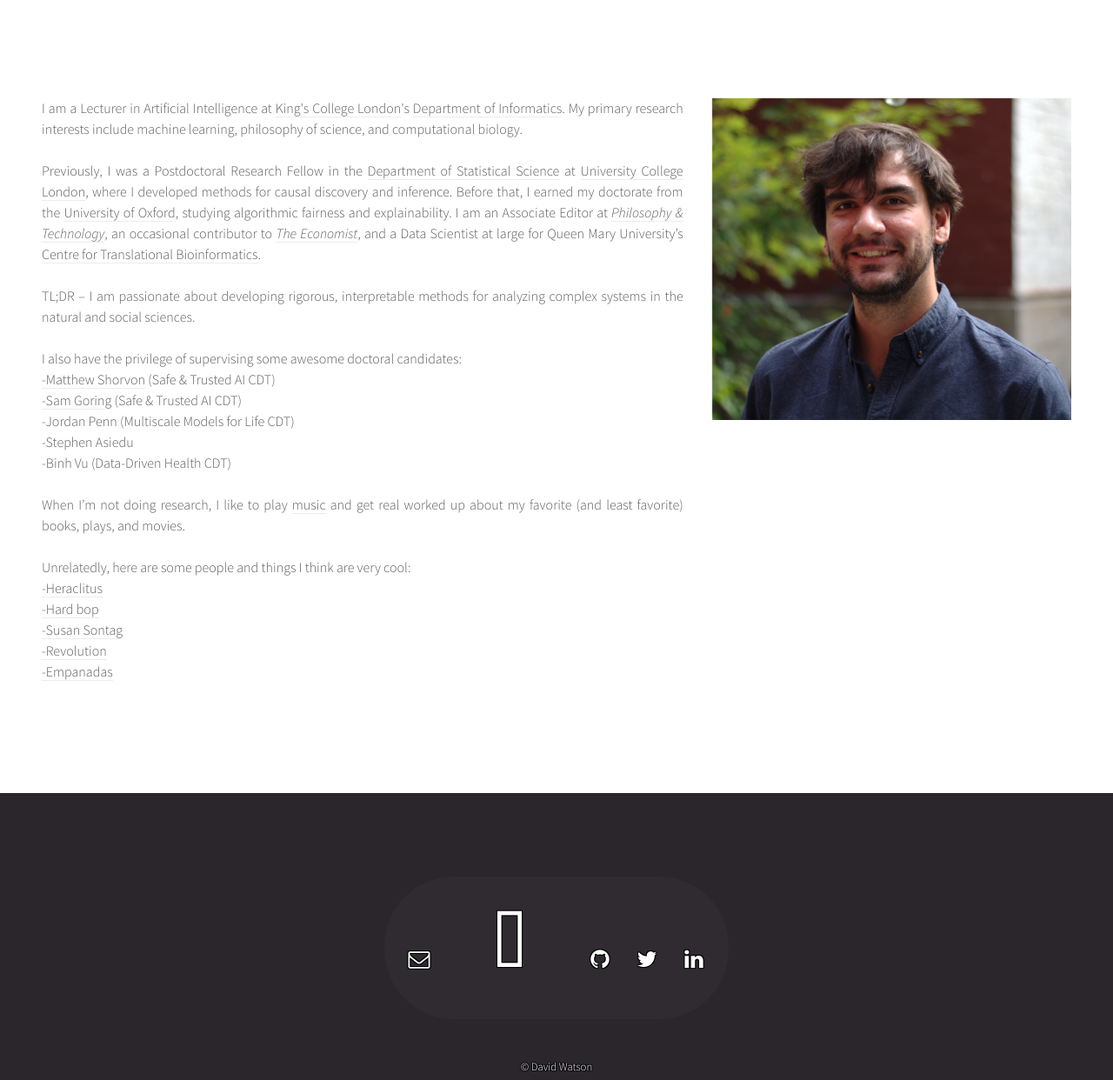
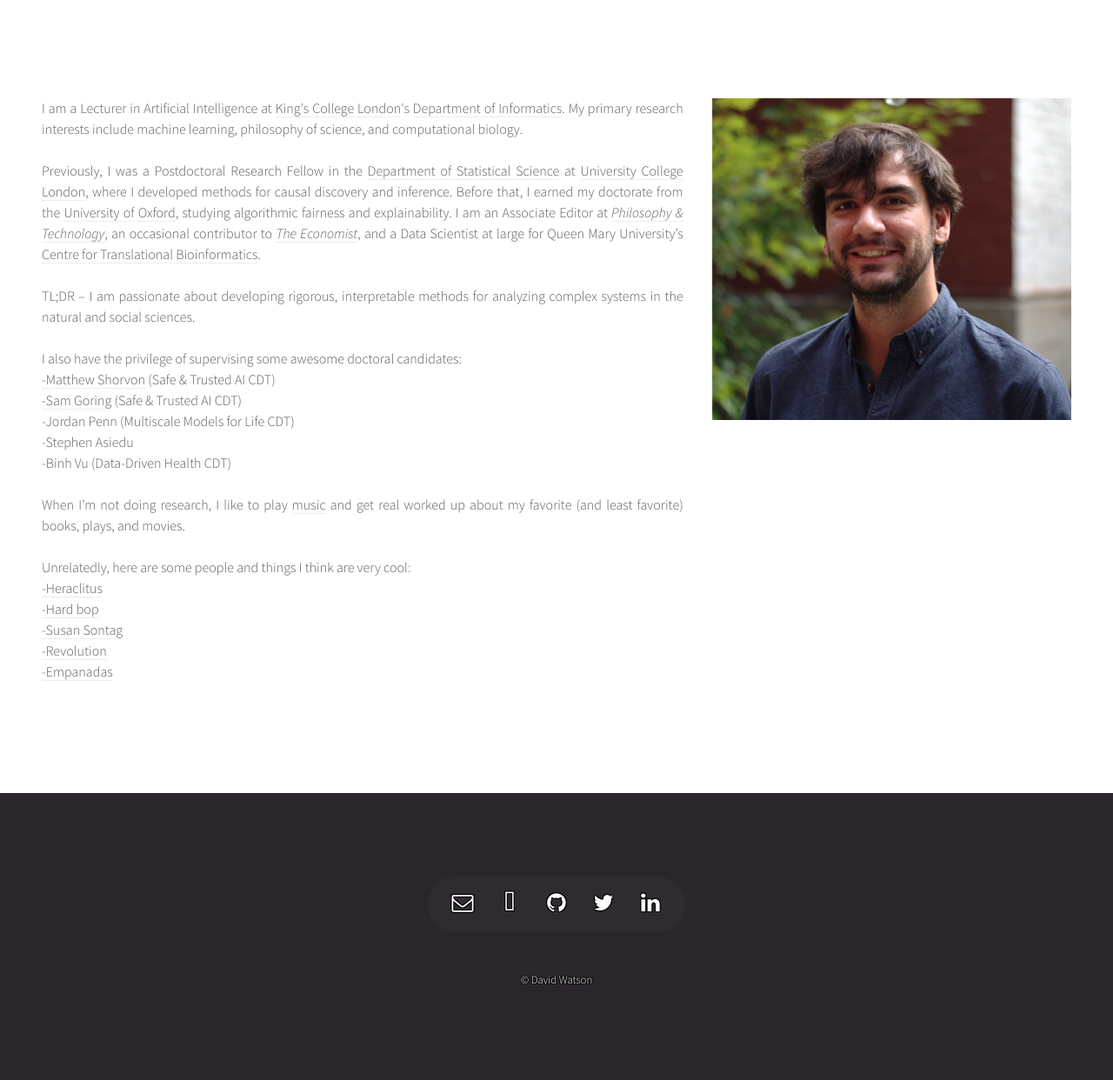
Before and after one commit to dswatson/dswatson.github.io, a Jekyll site: the page built from index.html, in a window 1280 px wide. Shown: the part 240-1482 px from the top of the page at 87% size. Built offline with Jekyll 4.4.1, drawn with Linux system fonts in a browser that asks for light colours; some web fonts are replaced; a style sheet for code colours, icons or effects is not loaded; grey boxes are pictures that could not be loaded.

Commit message:
normalsize

```diff
--- a/_includes/footer.html
+++ b/_includes/footer.html
@@ -12,7 +12,7 @@
           </header> -->
           <ul class="icons">
             <li><a href="#email" class="icon fa-envelope-o"><span class="label">Email</span></a></li>
-            <li><a href="https://scholar.google.com/citations?user=BAHkyk8AAAAJ" class="icon ai ai-google-scholar-square ai-3x" target="_blank" rel="nofollow"><span class="label">GoogleScholar</span></a></li>
+            <li><a href="https://scholar.google.com/citations?user=BAHkyk8AAAAJ" class="icon ai ai-google-scholar" target="_blank" rel="nofollow"><span class="label">GoogleScholar</span></a></li>
             <li><a href="https://github.com/dswatson" class="icon fa-github" target="_blank" rel="nofollow"><span class="label">GitHub</span></a></li>
             <li><a href="https://twitter.com/ds_wats0n" class="icon fa-twitter" target="_blank" rel="nofollow"><span class="label">Twitter</span></a></li>
             <li><a href="https://www.linkedin.com/in/david-watson-9707a7106/" class="icon fa-linkedin" target="_blank" rel="nofollow"><span class="label">LinkedIn</span></a></li>
```
